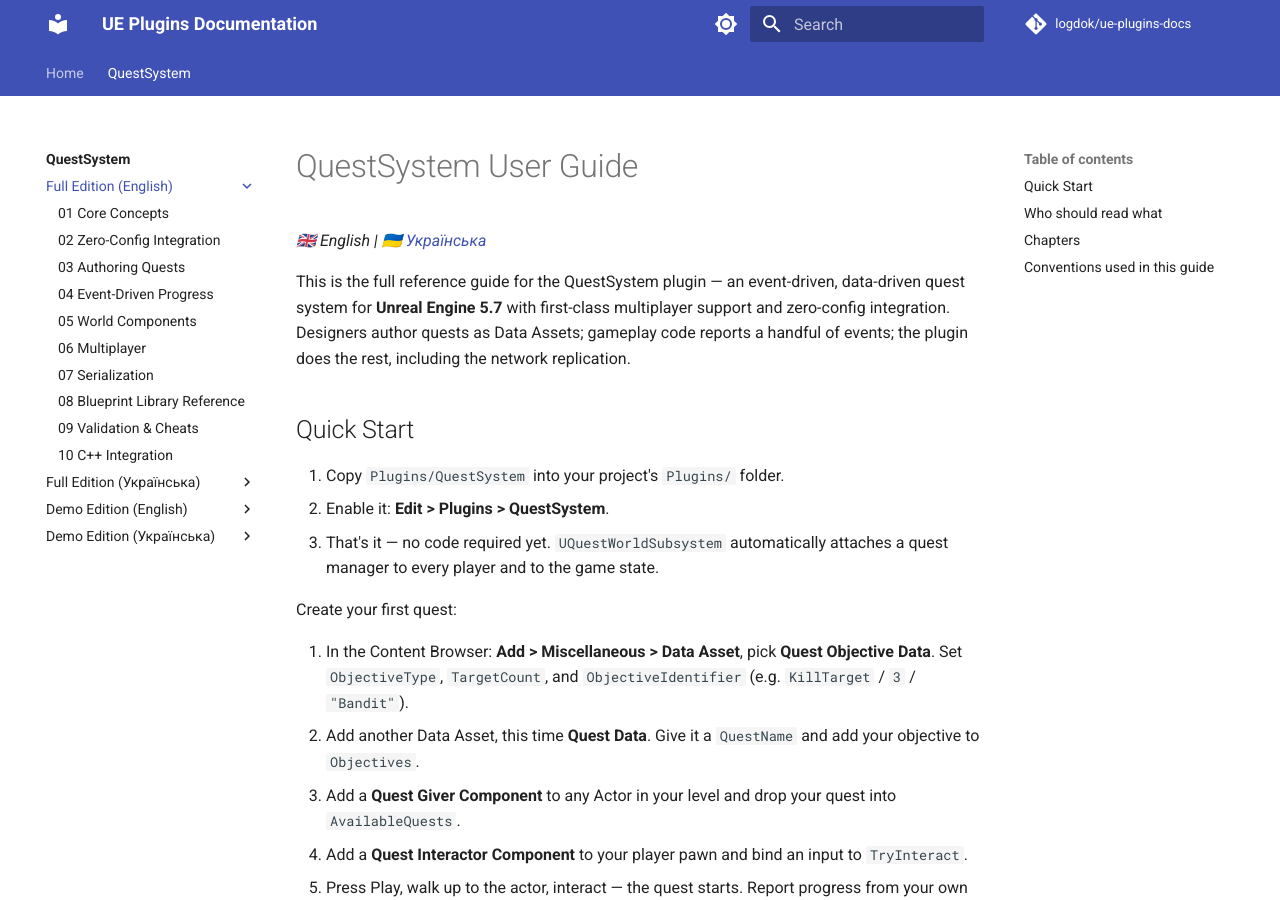
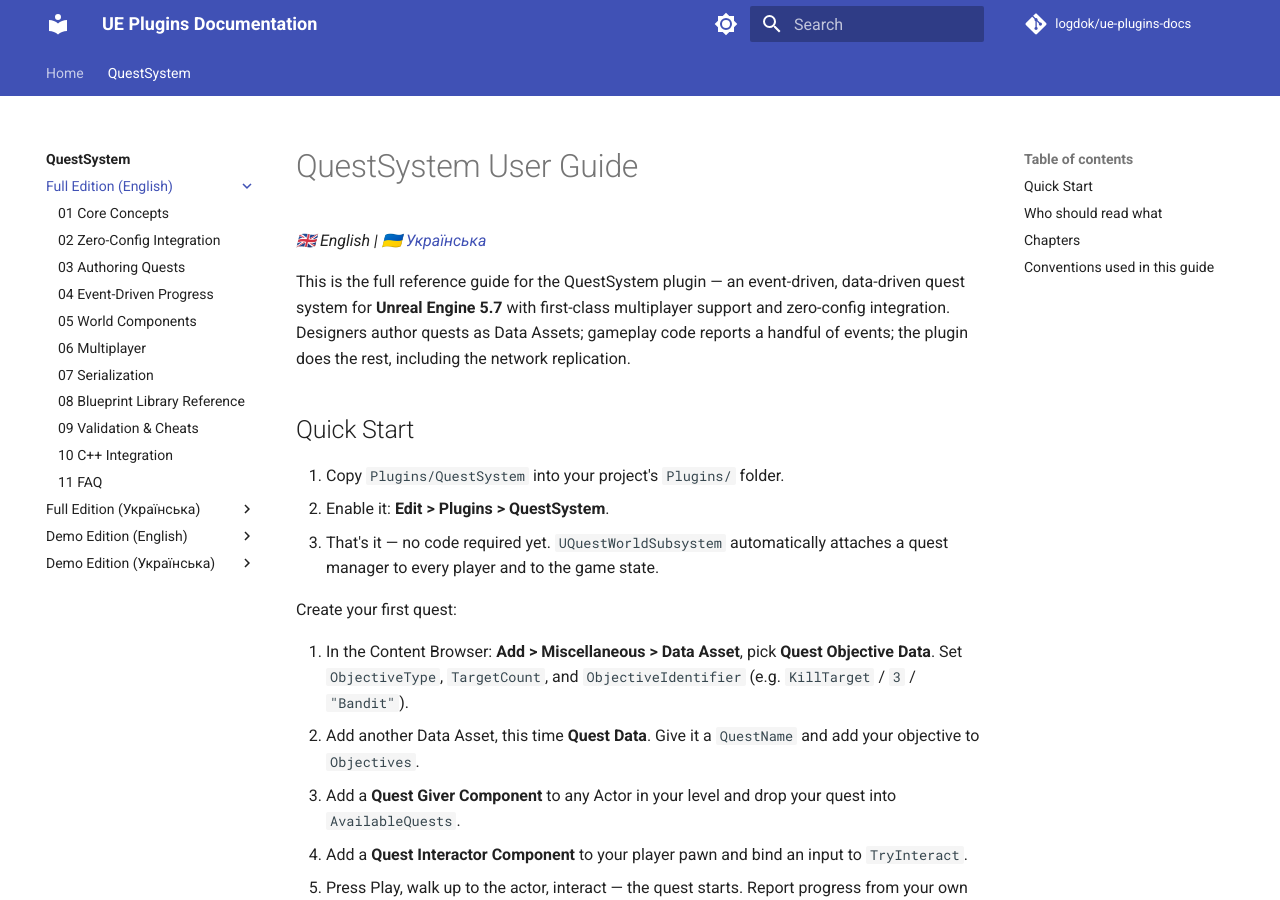
Before and after one commit to logdok/ue-plugins-docs, an MkDocs documentation site: the page built from docs/quest-system/Full/en/README.md, in a window 1280 px wide and 900 px high. Built offline with MkDocs 1.6.1 and Material for MkDocs 9.7.7, drawn with Linux system fonts in a browser that asks for light colours; comment, search, counter and statistics services are not loaded.

Commit message:
Add the FAQ chapter to the nav for all four QuestSystem doc trees.
The chapter itself already synced across automatically (it's a plain cp -R),
but this hub uses fully explicit nav, so a new file builds without ever
appearing in the sidebar until it's listed here. Adds 11-FAQ to Full and Demo,
English and Ukrainian.

Verified with mkdocs build --strict: clean, and the Ukrainian page's headings
still slugify to real Cyrillic anchors rather than degenerate _N ids.

Co-Authored-By: Claude Opus 5 <noreply@anthropic.com>
Claude-Session: https://claude.ai/code/session_01CddAnNMtKVpPp9v2JR7aHh

```diff
--- a/mkdocs.yml
+++ b/mkdocs.yml
@@ -60,6 +60,7 @@ nav:
           - 08 Blueprint Library Reference: quest-system/Full/en/08-Blueprint-Library-Reference.md
           - 09 Validation & Cheats: quest-system/Full/en/09-Validation-And-Cheats.md
           - 10 C++ Integration: quest-system/Full/en/10-CPP-Integration.md
+          - 11 FAQ: quest-system/Full/en/11-FAQ.md
       - Full Edition (Українська):
           - Посібник: quest-system/Full/uk/README.md
           - 01 Основні поняття: quest-system/Full/uk/01-Core-Concepts.md
@@ -72,6 +73,7 @@ nav:
           - 08 Довідник Blueprint-бібліотеки: quest-system/Full/uk/08-Blueprint-Library-Reference.md
           - 09 Валідація та чити: quest-system/Full/uk/09-Validation-And-Cheats.md
           - 10 Інтеграція на C++: quest-system/Full/uk/10-CPP-Integration.md
+          - 11 Поширені запитання: quest-system/Full/uk/11-FAQ.md
       - Demo Edition (English):
           - Guide: quest-system/Demo/en/README.md
           - 00 Demo Limitations: quest-system/Demo/en/00-Demo-Limitations.md
@@ -85,6 +87,7 @@ nav:
           - 08 Blueprint Library Reference: quest-system/Demo/en/08-Blueprint-Library-Reference.md
           - 09 Validation & Cheats: quest-system/Demo/en/09-Validation-And-Cheats.md
           - 10 C++ Integration: quest-system/Demo/en/10-CPP-Integration.md
+          - 11 FAQ: quest-system/Demo/en/11-FAQ.md
       - Demo Edition (Українська):
           - Посібник: quest-system/Demo/uk/README.md
           - 00 Обмеження демоверсії: quest-system/Demo/uk/00-Demo-Limitations.md
@@ -98,3 +101,4 @@ nav:
           - 08 Довідник Blueprint-бібліотеки: quest-system/Demo/uk/08-Blueprint-Library-Reference.md
           - 09 Валідація та чити: quest-system/Demo/uk/09-Validation-And-Cheats.md
           - 10 Інтеграція на C++: quest-system/Demo/uk/10-CPP-Integration.md
+          - 11 Поширені запитання: quest-system/Demo/uk/11-FAQ.md
```
